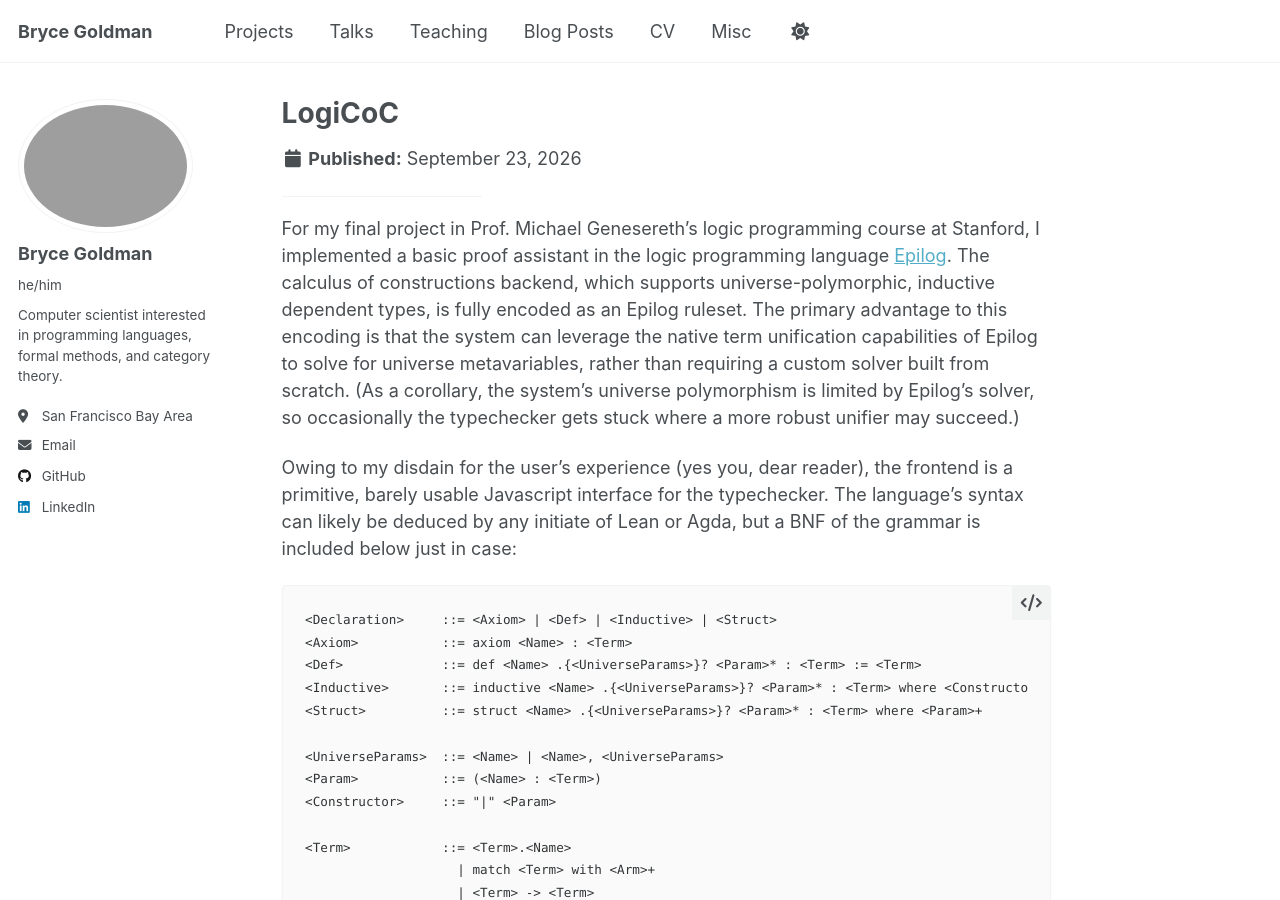
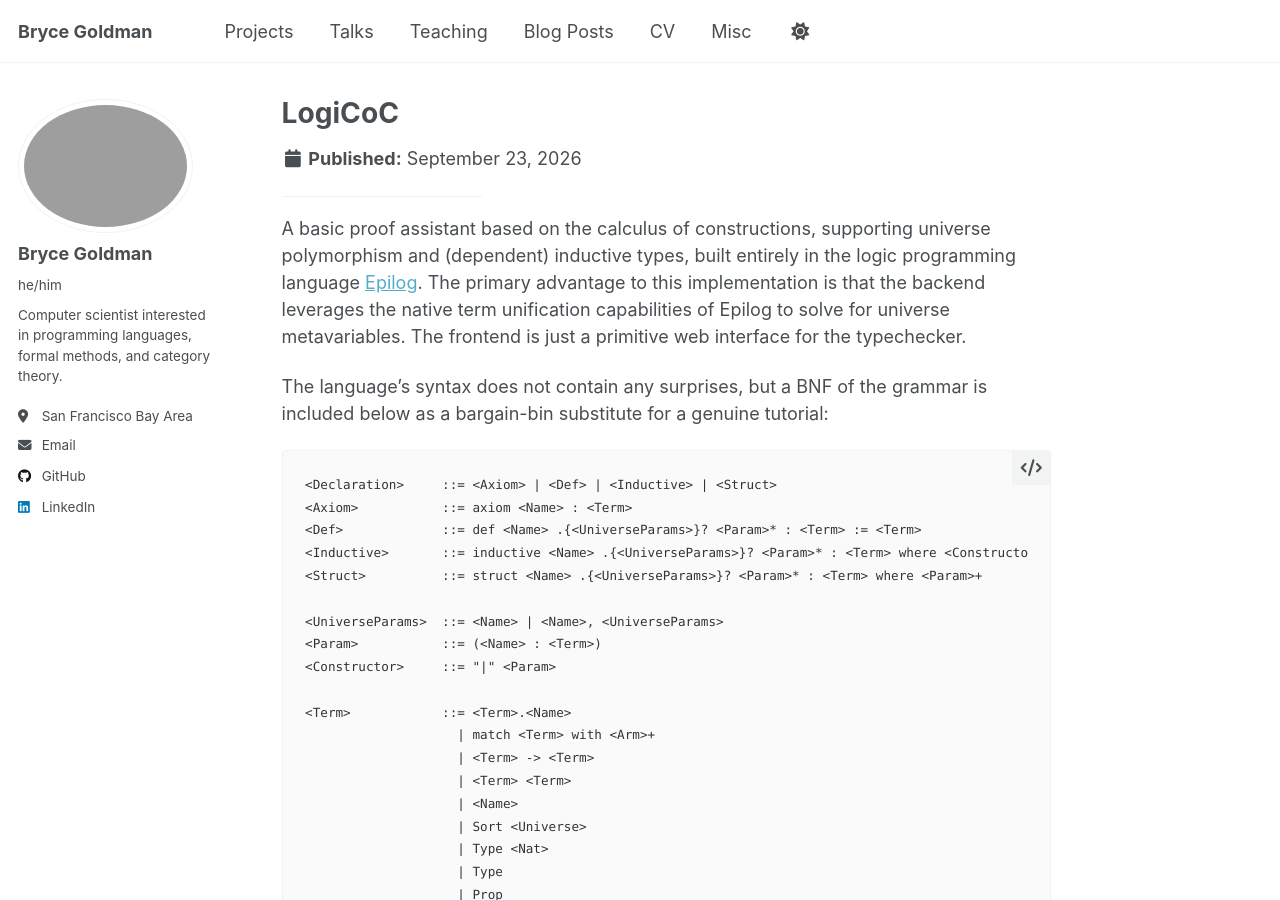
Before and after one commit to Alkizar/alkizar.github.io, a Jekyll site: the page built from _publications/epilog_coc.md, in a window 1280 px wide and 900 px high. Built offline with Jekyll 4.4.1, drawn with Linux system fonts in a browser that asks for light colours.

````diff
--- a/_publications/epilog_coc.md
+++ b/_publications/epilog_coc.md
@@ -7,9 +7,9 @@
 paperurl: 'https://github.com/Alkizar/epilog-coc'
 ---
 
-For my final project in Prof. Michael Genesereth's logic programming course at Stanford, I implemented a basic proof assistant in the logic programming language <a href='http://epilog.stanford.edu/homepage/index.php'>Epilog</a>. The calculus of constructions backend, which supports universe-polymorphic, inductive dependent types, is fully encoded as an Epilog ruleset. The primary advantage to this encoding is that the system can leverage the native term unification capabilities of Epilog to solve for universe metavariables, rather than requiring a custom solver built from scratch. (As a corollary, the system's universe polymorphism is limited by Epilog's solver, so occasionally the typechecker gets stuck where a more robust unifier may succeed.)
+A basic proof assistant based on the calculus of constructions, supporting universe polymorphism and (dependent) inductive types, built entirely in the logic programming language <a href='http://epilog.stanford.edu/homepage/index.php'>Epilog</a>. The primary advantage to this implementation is that the backend leverages the native term unification capabilities of Epilog to solve for universe metavariables. The frontend is just a primitive web interface for the typechecker.
 
-Owing to my disdain for the user's experience (yes you, dear reader), the frontend is a primitive, barely usable Javascript interface for the typechecker. The language's syntax can likely be deduced by any initiate of Lean or Agda, but a BNF of the grammar is included below just in case:
+The language's syntax does not contain any surprises, but a BNF of the grammar is included below as a bargain-bin substitute for a genuine tutorial:
 
 ```
 <Declaration>     ::= <Axiom> | <Def> | <Inductive> | <Struct>
````
